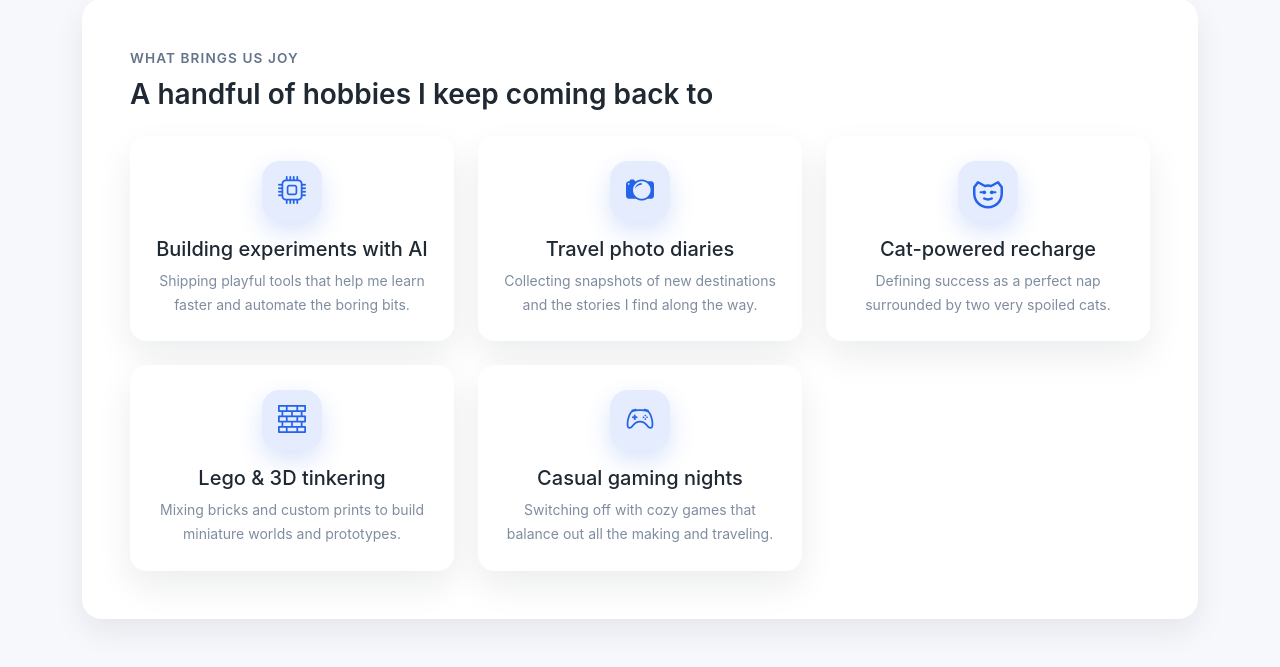
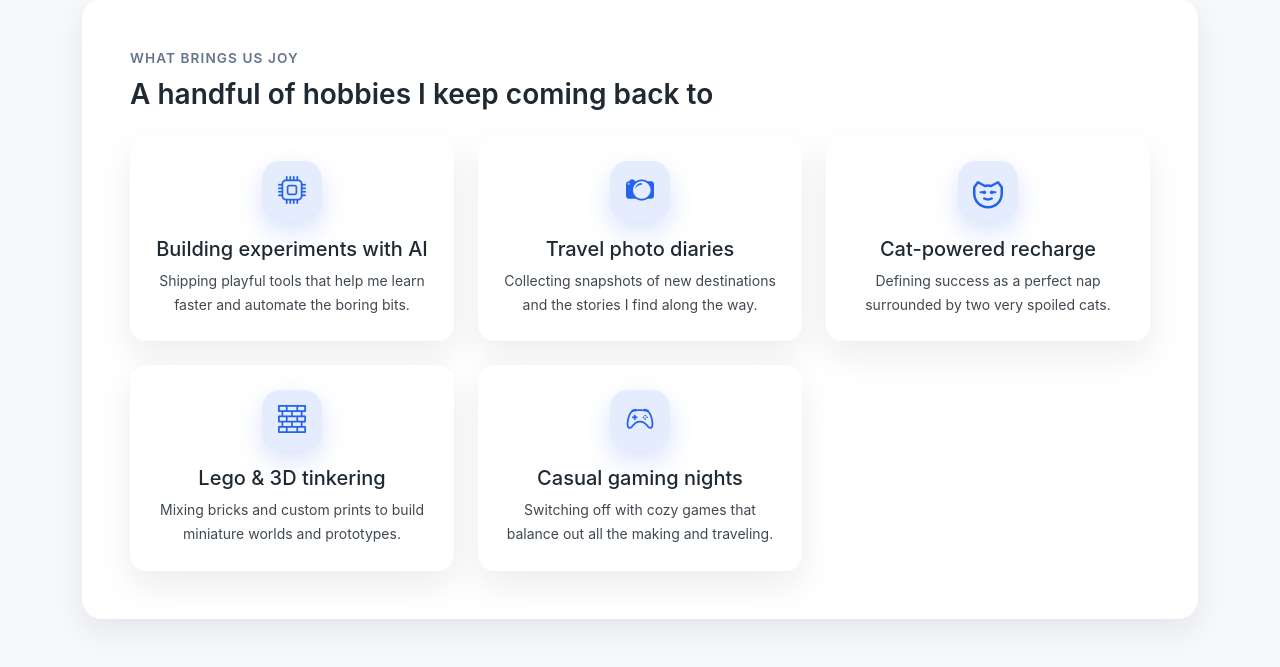
Before and after one commit to sfeng77/damogu, a Flask app: page / in a window 1280 px wide. Shown: the part 574-1241 px from the top of the page. Run offline with Flask 3, Linux system fonts and the light colour scheme.

Commit message:
Improve muted text contrast for dark mode

```diff
--- a/static/css/main.css
+++ b/static/css/main.css
@@ -214,7 +214,8 @@ a:hover {
 .section-card p.small,
 .section-card p.small.text-muted,
 .section-card p.text-muted {
-  color: var(--color-muted) !important;
+  color: var(--color-text) !important;
+  opacity: 0.85;
 }
 
 .social-links a {
@@ -246,7 +247,7 @@ a:hover {
 .content-card .text-muted,
 .content-card .small.text-muted {
   color: var(--color-text);
-  opacity: 0.82;
+  opacity: 0.85;
 }
 
 .draggable-list {
```
